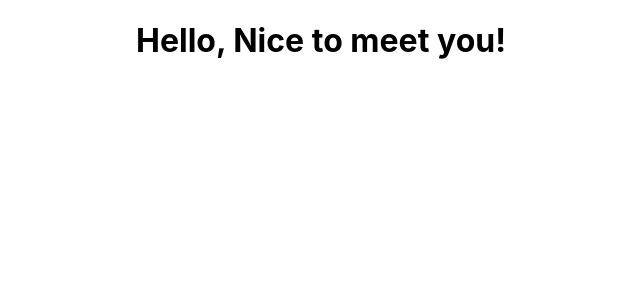
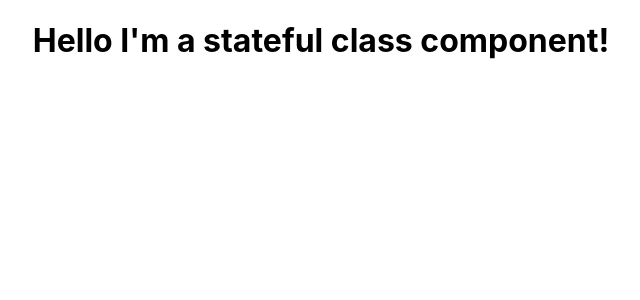
Before and after one commit to Linnea87/first-react-project, a React (Create React App) app in the folder my-app/: page / in a window 1280 px wide. Shown: the top 300 px of the page, without its empty margins (319-959 px from the left). Built offline with nearby package versions, Linux system fonts and the light colour scheme.

Commit message:
statefulgreeting

```diff
--- a/my-app/src/App.js
+++ b/my-app/src/App.js
@@ -1,11 +1,14 @@
 import logo from './logo.svg';
 import './App.css';
-import FunctionalGreetingWithProps from "./components/FunctionalGreetingWithProps";
+// import FunctionalGreetingWithProps from "./components/FunctionalGreetingWithProps";
+import StatefulGreeting from './components/StatefulGreeting';
+
 
 function App() {
   return (
     <div className="App">
-      <FunctionalGreetingWithProps greeting="Nice to meet you!"  name="Mike"  age="32" />
+      {/* <FunctionalGreetingWithProps greeting="Nice to meet you!"  name="Mike"  age="32" /> */}
+      <StatefulGreeting greeting="I'm a stateful class component!" />
     </div>
   );
 }
--- /dev/null
+++ b/my-app/src/components/StatefulGreeting.js
@@ -0,0 +1,10 @@
+import React from "react";
+
+
+class StatefulGreeting  extends React.Component {
+    render() {
+        return <h1>Hello {this.props.greeting}</h1>
+    }
+}
+
+export default StatefulGreeting;
```
